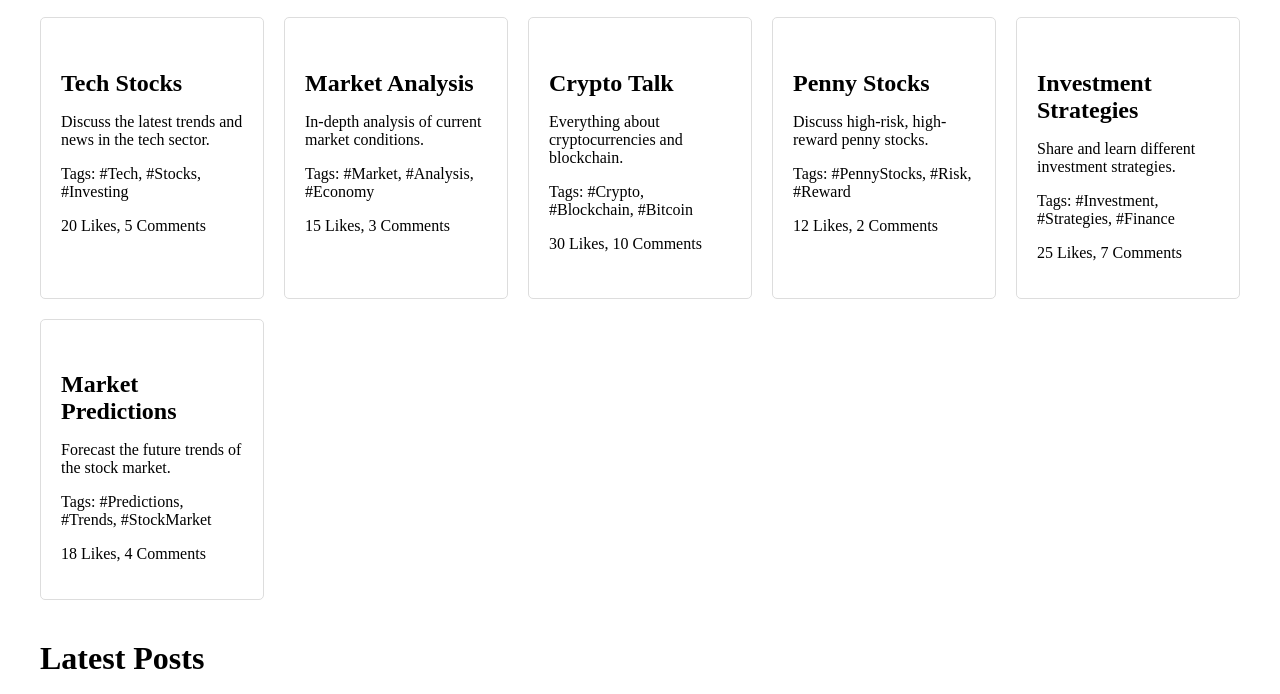
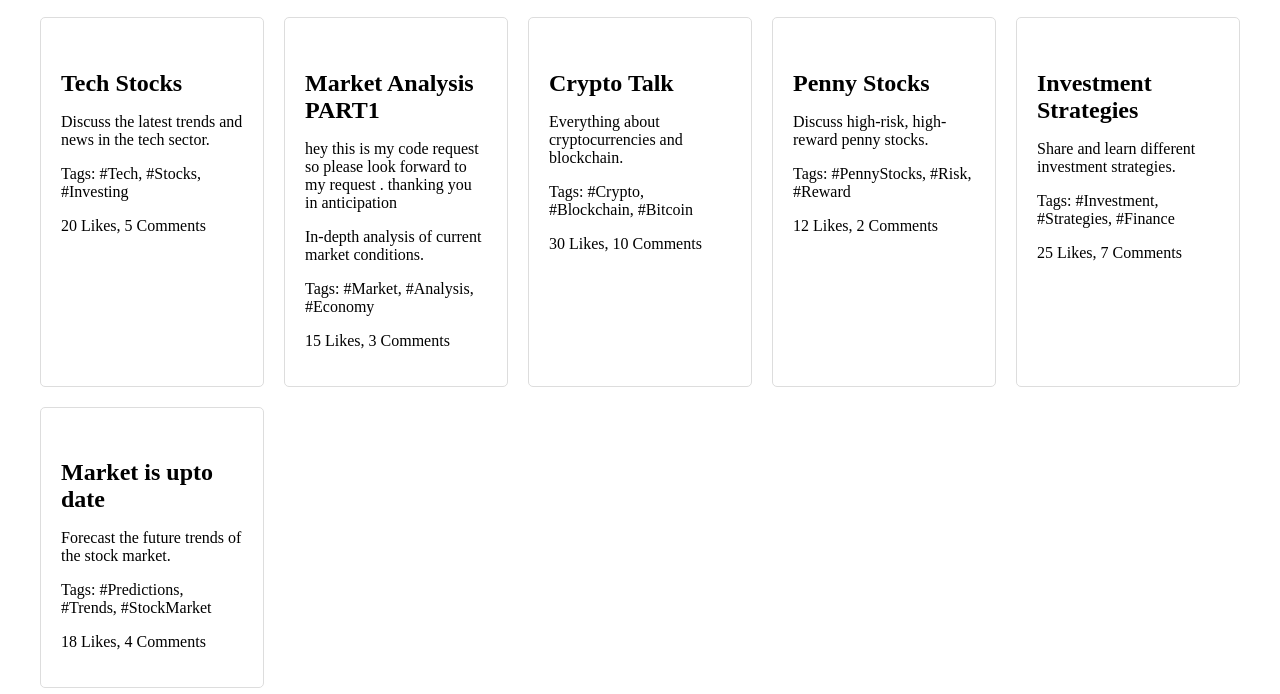
Before and after one commit to akshatdwi7/Equity-Engage-, a plain HTML site: page index.html in a window 1280 px wide. Shown: the part 584-1278 px from the top of the page. Drawn offline with Linux system fonts and the light colour scheme.

Commit message:
Update index.html
this is my code request

```diff
--- a/index.html
+++ b/index.html
@@ -41,7 +41,8 @@
                     <p>20 Likes, 5 Comments</p>
                 </div>
                 <div class="topic-card">
-                    <h4>Market Analysis</h4>
+                    <h4>Market Analysis PART1</h4>
+                    <p> hey this is my code request so please look forward to my request . thanking you in anticipation</p>
                     <p>In-depth analysis of current market conditions.</p>
                     <p>Tags: #Market, #Analysis, #Economy</p>
                     <p>15 Likes, 3 Comments</p>
@@ -65,7 +66,7 @@
                     <p>25 Likes, 7 Comments</p>
                 </div>
                 <div class="topic-card">
-                    <h4>Market Predictions</h4>
+                    <h4>Market is upto date</h4>
                     <p>Forecast the future trends of the stock market.</p>
                     <p>Tags: #Predictions, #Trends, #StockMarket</p>
                     <p>18 Likes, 4 Comments</p>
```
